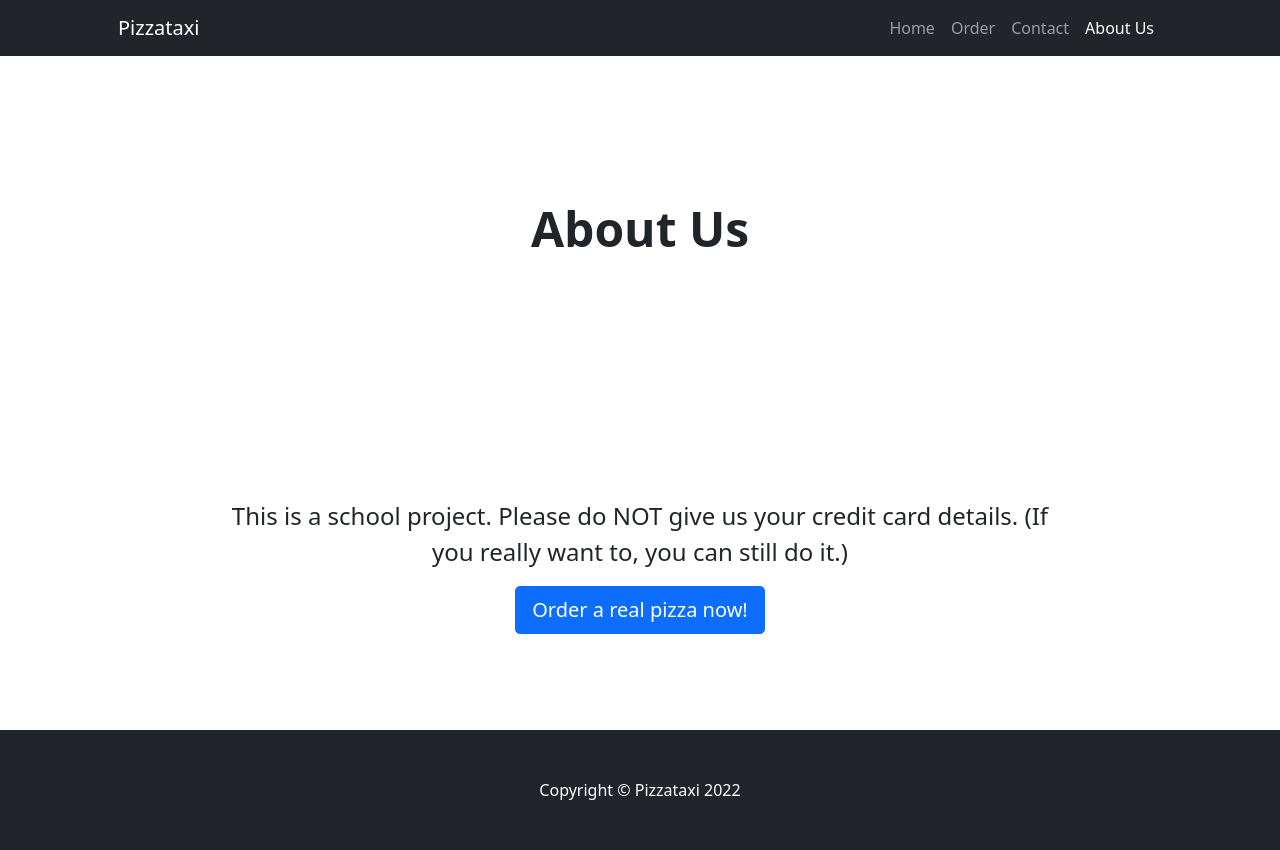
After one commit to YesterDavid135/pizzataxi, a PHP site: page /about.php in a window 1280 px wide. The commit adds this page. Run offline with PHP 8.4, Linux system fonts and the light colour scheme; some libraries are stand-ins or nearby versions.

Commit message:
add about us change page background design

```diff
--- a/src/404.php
+++ b/src/404.php
@@ -26,6 +26,7 @@
                 <li class="nav-item"><a class="nav-link" aria-current="page" href="index.php">Home</a></li>
                 <li class="nav-item"><a class="nav-link" href="order.php">Order</a></li>
                 <li class="nav-item"><a class="nav-link" href="#!">Contact</a></li>
+                <li class="nav-item"><a class="nav-link" href="about.php">About Us</a></li>
             </ul>
         </div>
     </div>
@@ -33,7 +34,7 @@
 <!-- Header-->
 <header class="py-5">
     <div class="container px-lg-5">
-        <div class="p-4 p-lg-5 bg-light rounded-3 text-center">
+        <div class="p-4 p-lg-5 rounded-3 text-center">
             <div class="m-4 m-lg-5">
                 <div class="row justify-content-center">
                     <p class="col-3" style="font-size: 150px">4</p>
--- /dev/null
+++ b/src/about.php
@@ -0,0 +1,66 @@
+<!DOCTYPE html>
+<html lang="en">
+<head>
+    <meta charset="utf-8" />
+    <meta name="viewport" content="width=device-width, initial-scale=1, shrink-to-fit=no"/>
+    <meta name="description" content=""/>
+    <meta name="author" content=""/>
+    <title>Pizzataxi</title>
+    <!-- Favicon-->
+    <link rel="icon" type="image/x-icon" href="assets/favicon.ico"/>
+    <!-- Bootstrap icons-->
+    <link href="https://cdn.jsdelivr.net/npm/bootstrap-icons@1.4.1/font/bootstrap-icons.css" rel="stylesheet"/>
+    <!-- Core theme CSS (includes Bootstrap)-->
+    <link href="css/styles.css" rel="stylesheet"/>
+    <script async
+            src="https://pagead2.googlesyndication.com/pagead/js/adsbygoogle.js?client=ca-pub-6177030326507154"
+            crossorigin="anonymous"></script>
+</head>
+<body>
+<!-- Responsive navbar-->
+<nav class="navbar navbar-expand-lg navbar-dark bg-dark">
+    <div class="container px-lg-5">
+        <a class="navbar-brand" href="#!">Pizzataxi</a>
+        <button class="navbar-toggler" type="button" data-bs-toggle="collapse"
+                data-bs-target="#navbarSupportedContent" aria-controls="navbarSupportedContent"
+                aria-expanded="false" aria-label="Toggle navigation"><span class="navbar-toggler-icon"></span>
+        </button>
+        <div class="collapse navbar-collapse" id="navbarSupportedContent">
+            <ul class="navbar-nav ms-auto mb-2 mb-lg-0">
+                <li class="nav-item"><a class="nav-link" href="index.php">Home</a></li>
+                <li class="nav-item"><a class="nav-link" href="order.php">Order</a></li>
+                <li class="nav-item"><a class="nav-link" href="#!">Contact</a></li>
+                <li class="nav-item"><a class="nav-link active" aria-current="page" href="about.php">About Us</a></li>
+            </ul>
+        </div>
+    </div>
+</nav>
+<!-- Header-->
+<header class="py-5">
+    <div class="container px-lg-5">
+        <div class="p-4 p-lg-5 rounded-3 text-center">
+            <div class="m-4 m-lg-5">
+                <h1 class="display-5 fw-bold">About Us</h1>
+            </div>
+        </div>
+    </div>
+</header>
+<!-- Page Content-->
+<div class="container px-lg-5">
+    <div class="p-4 p-lg-5 rounded-3 text-center">
+        <div class="m-4 m-lg-5">
+            <p class="fs-4">This is a school project. Please do NOT give us your credit card details. (If you really want to, you can still do it.)</p>
+            <a class="btn btn-primary btn-lg" href="https://www.google.com/search?q=Order+Pizza&rlz=1C1GCEU_enCH927CH927&oq=order+pizza&aqs=chrome..69i57j0i512j0i457i512j0i512j0i22i30l2j69i60l2.5303j0j7&sourceid=chrome&ie=UTF-8">Order a real pizza now!</a>
+        </div>
+    </div>
+</div>
+<!-- Footer-->
+<footer class="py-5 bg-dark">
+    <div class="container"><p class="m-0 text-center text-white">Copyright &copy; Pizzataxi 2022</p></div>
+</footer>
+<!-- Bootstrap core JS-->
+<script src="https://cdn.jsdelivr.net/npm/bootstrap@5.1.3/dist/js/bootstrap.bundle.min.js"></script>
+<!-- Core theme JS-->
+<script src="js/scripts.js"></script>
+</body>
+</html>
--- a/src/css/custom.css
+++ b/src/css/custom.css
@@ -1,3 +1,7 @@
+body {
+
+}
+
 .pizzaspin{
     animation: pizzaspin 5s infinite linear;
 }
--- a/src/order.php
+++ b/src/order.php
@@ -28,6 +28,7 @@
                 <li class="nav-item"><a class="nav-link" href="index.php">Home</a></li>
                 <li class="nav-item"><a class="nav-link active" aria-current="page" href="order.php">Order</a></li>
                 <li class="nav-item"><a class="nav-link" href="#!">Contact</a></li>
+                <li class="nav-item"><a class="nav-link" href="about.php">About Us</a></li>
             </ul>
         </div>
     </div>
@@ -35,7 +36,7 @@
 <!-- Header-->
 <header class="py-5">
     <div class="container px-lg-5">
-        <div class="p-4 p-lg-5 bg-light rounded-3 text-center">
+        <div class="p-4 p-lg-5 rounded-3 text-center">
             <div class="m-2 m-lg-0">
                 <h1 class="display-5 fw-bold">Order a pizza</h1>
             </div>
@@ -66,7 +67,7 @@
 
                     print('
                     <div class="col-lg-6 col-xxl-4 mb-5">
-                        <div class="card bg-light border-0 h-100">
+                        <div class="card border-0 h-100">
                         <img class="card-img-top" src="assets/pizzas/' . $row["image"] . '" alt="Pizza image" style=" display: block">
                             <div class="card-body ">
                                 <div class="text-center">
```
Also changed, not shown: src/index.php (+8 -7 lines).
